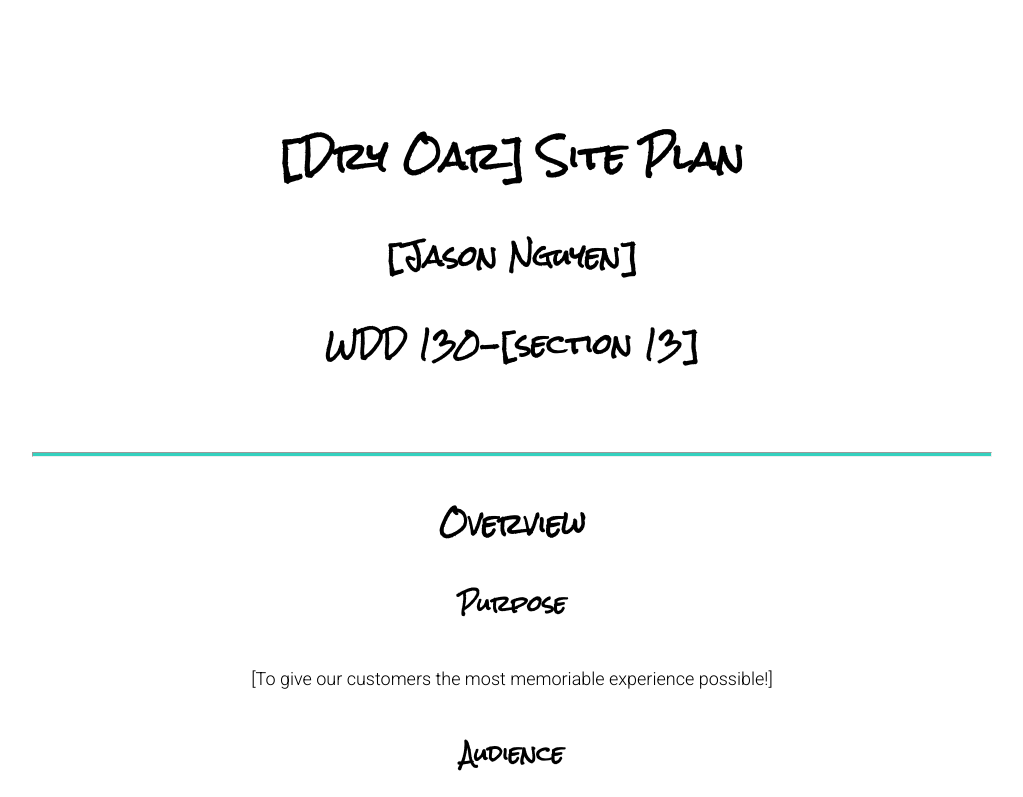
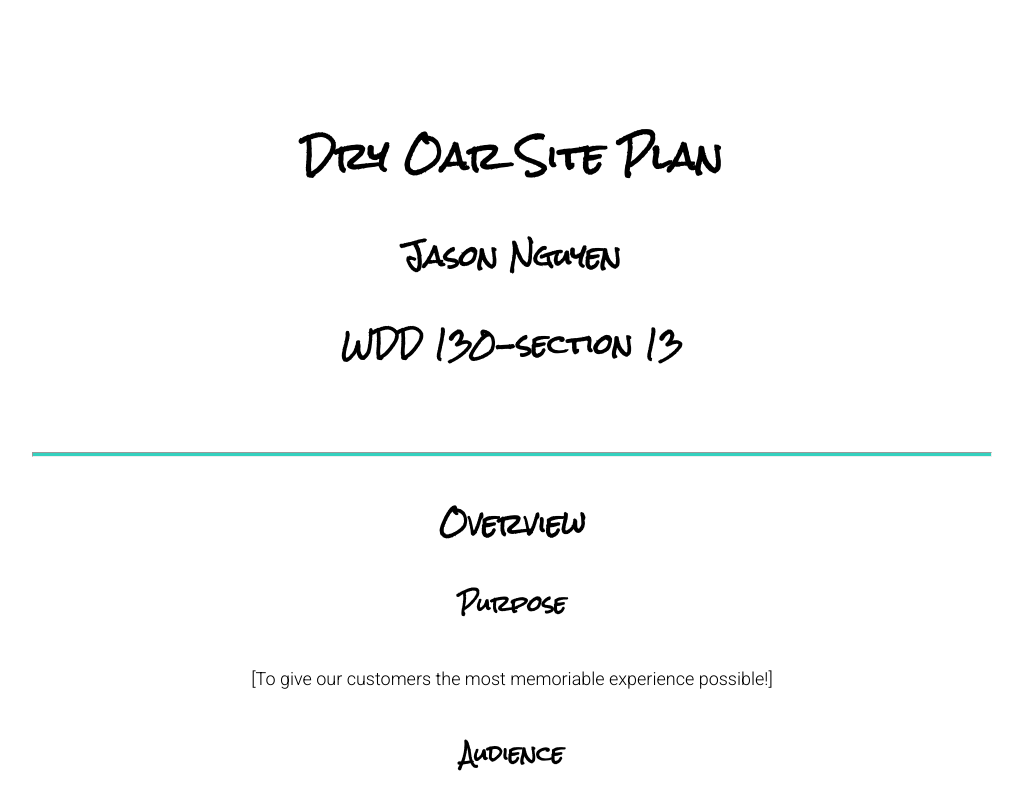
Before and after one commit to Dragron1996/wdd-130, a plain HTML site: page wwr/site-plan-rafting.html in a window 1280 px wide. Shown: the top 797 px of the page, without its empty margins (128-1151 px from the left). Drawn offline with Linux system fonts and the light colour scheme.

Commit message:
update for assignment 3

```diff
--- a/wwr/site-plan-rafting.html
+++ b/wwr/site-plan-rafting.html
@@ -10,9 +10,9 @@
 
 <body>
   <header>
-    <h1>[Dry Oar] Site Plan</h1>
-    <h2>[Jason Nguyen]</h2>
-    <h2>WDD 130-[section 13]</h2>
+    <h1>Dry Oar Site Plan</h1>
+    <h2>Jason Nguyen</h2>
+    <h2>WDD 130-section 13</h2>
     <!-- In the header above, add the name of your site, your name and class number. For example if you are in section 3 you would put WDD 130-03 -->
   </header>
   <main>
@@ -67,11 +67,11 @@
     <!-- Choose a font for your paragraphs (body copy) and headlines. What font(s) have you chosen? Think also about which of your colors above you might use for background and font colors. -->
 
     <h4>
-      Heading Font: [Rock+Salt]
+      Heading Font: Rock+Salt
       <!-- change this -->
     </h4>
     <h4>
-      Paragraph Font: [Roboto]
+      Paragraph Font: Roboto
       <!-- change this -->
     </h4>
     <h3>Normal paragraph example</h3>
```
Also changed, not shown: wwr/images/camping.jpg (added), wwr/images/facebook.png (added), wwr/images/fire_icon.png (added), wwr/images/hero.png (added), wwr/images/instagram.png (added), wwr/images/logo.png (added), wwr/images/mountains.jpg (added), wwr/images/oars.png (added), wwr/images/rapids.jpg (added), wwr/images/river_icon.png (added), wwr/images/rivers.jpg (added), wwr/images/twitter.png (added).
